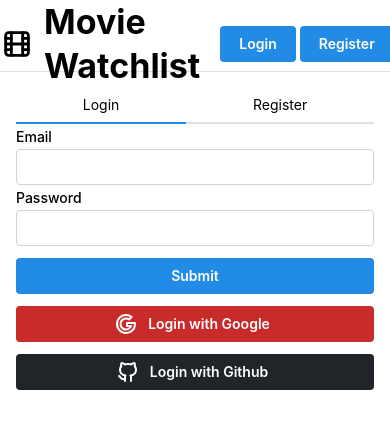
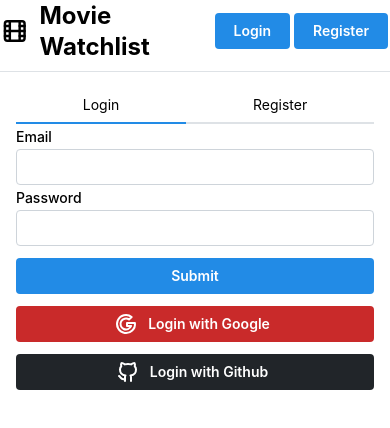
Before and after one commit to carsnwd/moviewatchlist-app, a React (Vite) app: page /auth in a window 390 px wide. Shown: the top 428 px of the page. Built offline with nearby package versions, Linux system fonts and the light colour scheme; no server answers.

Commit message:
Update the responsiveness of the title

```diff
--- a/src/components/AppHeader/AppTitle/AppTitle.tsx
+++ b/src/components/AppHeader/AppTitle/AppTitle.tsx
@@ -1,11 +1,16 @@
 import { Title } from '@mantine/core'
+import { useMediaQuery } from '@mantine/hooks';
 import { IconMovie } from '@tabler/icons-react'
 
 export default function AppTitle() {
+    const isSmallScreen = useMediaQuery('(max-width: 768px)');
     return (
         <>
-            <Title order={1} style={{ display: "flex", alignItems: "center" }}>
-                <IconMovie size={52} style={{ marginRight: 10 }} />
+            <Title order={1} style={{
+                display: "flex", alignItems: "center",
+                fontSize: isSmallScreen ? '1.5rem' : '2.5rem',
+            }}>
+                <IconMovie size={isSmallScreen ? 32 : 55} style={{ marginRight: 10 }} />
                 Movie Watchlist
             </Title>
         </>
```
